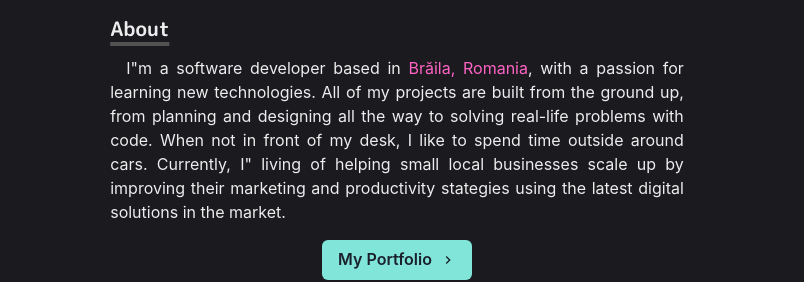
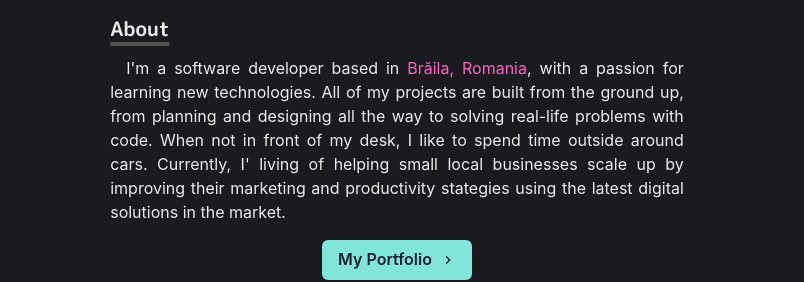
Before and after one commit to MoryokaV/mariovlaviano-homepage, a Next.js app: page / in a window 1280 px wide. Shown: the part 670-952 px from the top of the page, without its empty margins (243-1047 px from the left). Built offline with nearby package versions, Linux system fonts and the light colour scheme; no server answers.

Commit message:
Fix html entity

```diff
--- a/pages/index.js
+++ b/pages/index.js
@@ -80,7 +80,7 @@ const Page = () => {
             About
           </Heading>
           <Paragraph>
-            I&quot;m a software developer based in{' '}
+            I&apos;m a software developer based in{' '}
             <Link
               as={NextLink}
               href="https://ro.wikipedia.org/wiki/Br%C4%83ila"
@@ -92,7 +92,7 @@ const Page = () => {
             , with a passion for learning new technologies. All of my projects
             are built from the ground up, from planning and designing all the
             way to solving real-life problems with code. When not in front of my
-            desk, I like to spend time outside around cars. Currently, I&quot;
+            desk, I like to spend time outside around cars. Currently, I&apos;
             living of helping small local businesses scale up by improving their
             marketing and productivity stategies using the latest digital
             solutions in the market.
```
